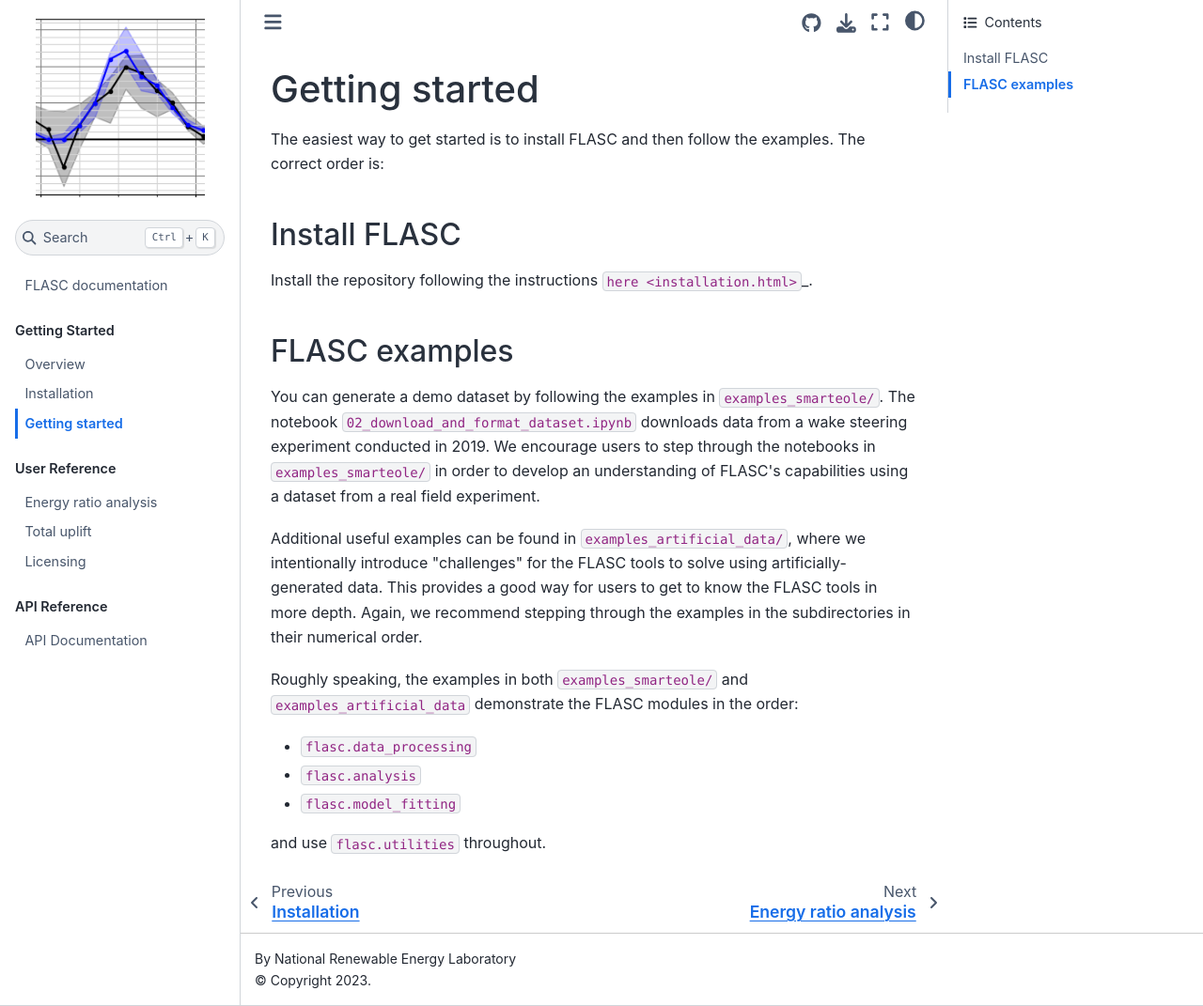
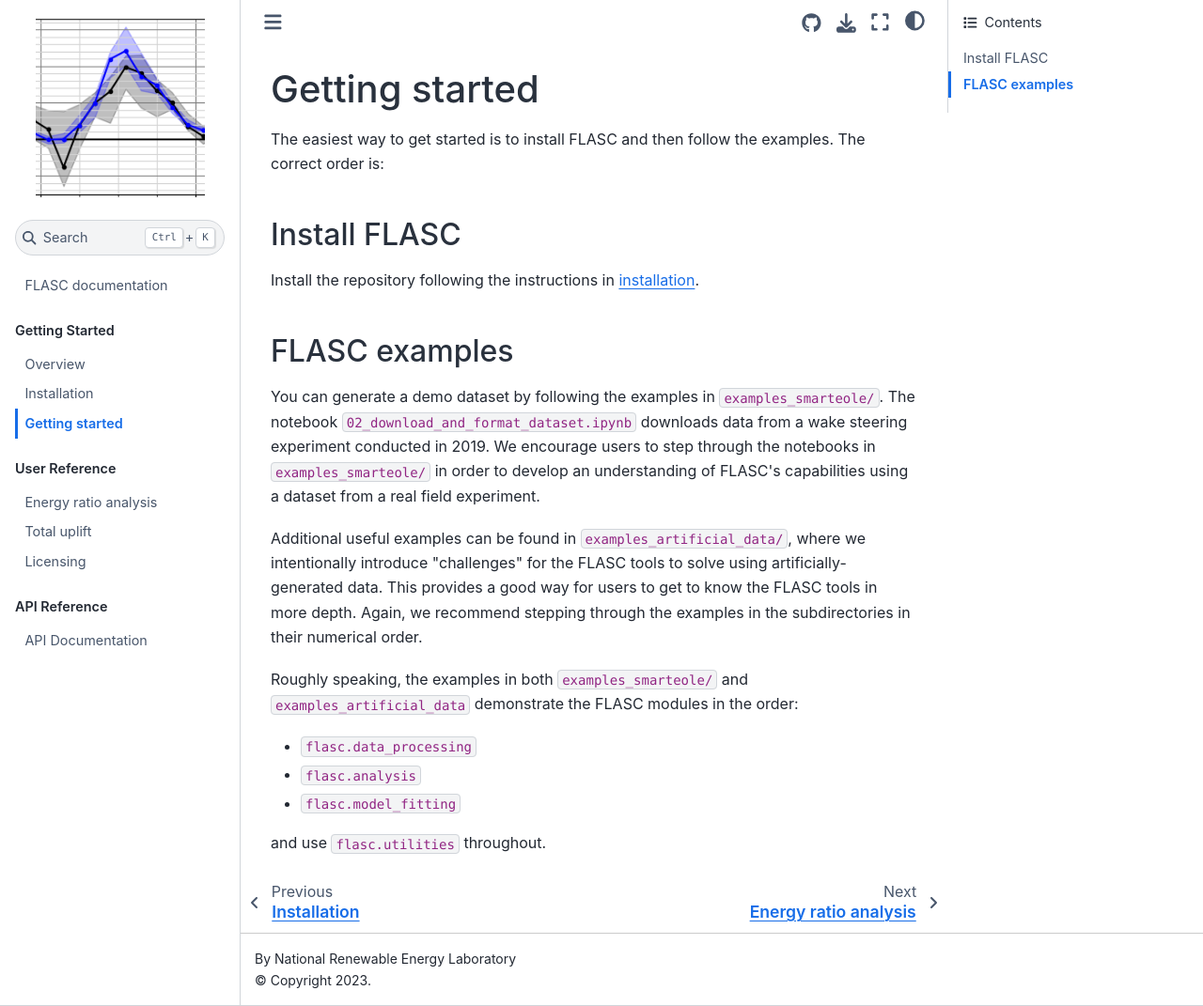
Before and after one commit to NREL/flasc, a Jupyter Book: the page built from docs/getting_started.md, in a window 1280 px wide and 1071 px high. Shown: the whole window at 94% size. Built offline with Jupyter Book 1.0.4 settings and Sphinx 7.4.7 and the Sphinx Book theme 1.1.4, drawn with Linux system fonts in a browser that asks for light colours.

Commit message:
fix link

```diff
--- a/docs/getting_started.md
+++ b/docs/getting_started.md
@@ -4,7 +4,8 @@
 then follow the examples. The correct order is:
 
 ## Install FLASC
-Install the repository following the instructions `here <installation.html>`_.
+Install the repository following the instructions in
+[installation](installation).
 
 ## FLASC examples
 You can generate a demo dataset by following the examples in
```
